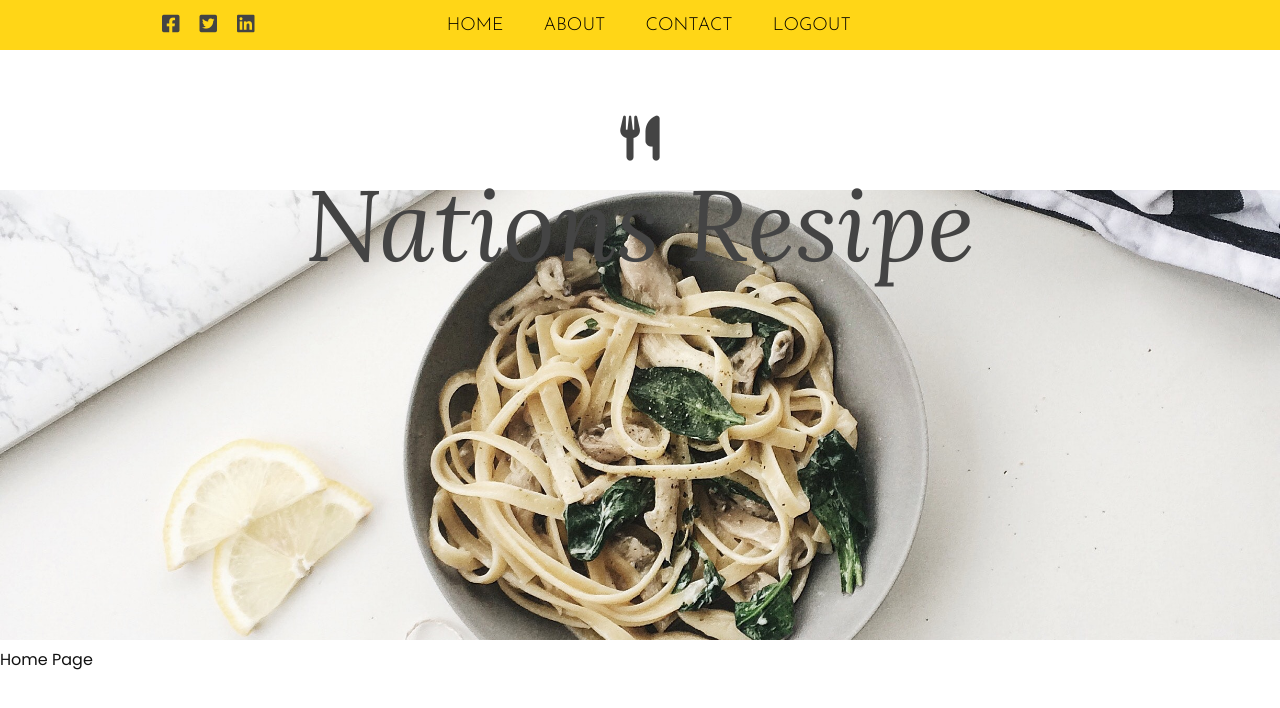
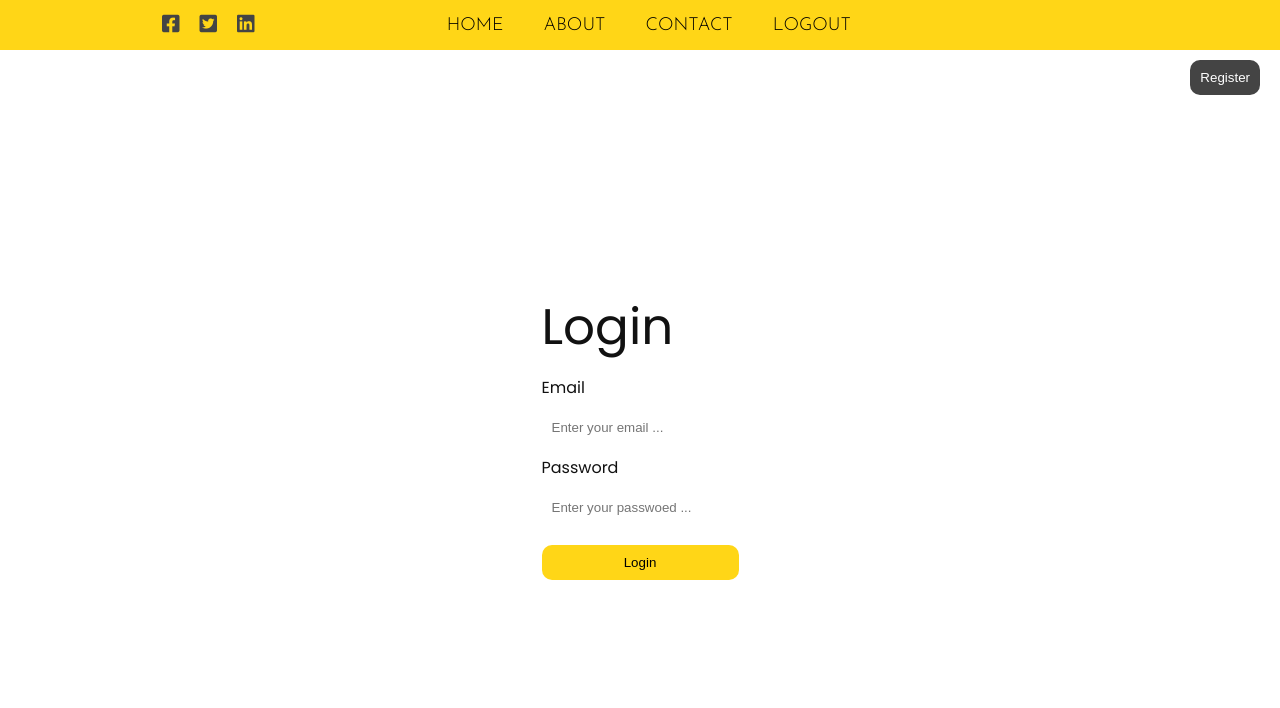
Before and after one commit to HaniMohseni/nationsRecipeApp, a React (Create React App) app in the folder client/: page / in a window 1280 px wide. Shown: the top 708 px of the page. Built offline with nearby package versions, Linux system fonts and the light colour scheme; no server answers.

Commit message:
Login Page design

```diff
--- a/client/src/component/App.js
+++ b/client/src/component/App.js
@@ -5,6 +5,7 @@ import "./GlobalStyles"
 import RandomMeal from "./RandomMeal"
 import Topbar from "./Topbar";
 import Home from '../pages/Home';
+import Login from '../pages/Login';
 
 function App() {
   return (
@@ -12,9 +13,9 @@ function App() {
     <div >
 
       <Topbar/>
-      <Home/>
+      <Login/>
 
-      <RandomMeal/>
+      {/* <RandomMeal/> */}
 
 
     </div>
--- a/client/src/pages/Home.js
+++ b/client/src/pages/Home.js
@@ -3,11 +3,11 @@ import Header from '../component/Header'
 import styled from 'styled-components';
 
 
-function Home() {
+const Home=()=> {
     return (
         <div>
             <Header/>
-            Home Page
+
 
         </div>
     )
--- /dev/null
+++ b/client/src/pages/Login.js
@@ -0,0 +1,94 @@
+import React from 'react'
+import styled, { StyledComponent } from 'styled-components'
+
+import LoginBackground from "../assets/LoginBackground.jpg"
+
+
+const Login=()=> {
+    return (
+        <Logindiv>
+
+            <Loginform>
+
+                <LoginSpan>Login</LoginSpan>
+
+                <Loginlabel>Email</Loginlabel>
+                <Logininput type="text" placeholder="Enter your email ..."/>
+
+                <Loginlabel>Password</Loginlabel>
+                <Logininput type="password" placeholder="Enter your passwoed ..."/>
+
+                <LoginButton>Login</LoginButton>
+
+             </Loginform>
+
+                <LoginRegisterButton>Register</LoginRegisterButton>
+
+        </Logindiv>
+    )
+}
+
+const Logindiv = styled.div`
+height: calc(100vh - 50px);
+display:flex;
+flex-direction:column;
+align-items:center;
+justify-content:center;
+background: linear-gradient(
+    rgba(255, 255, 255, 0.5)
+    rgba(255, 255, 255, 0.5)
+),
+url("LoginBackground");
+background-size:cover;
+
+`
+
+const LoginSpan=styled.span`
+font-size: 50px;
+
+`
+
+const Loginform=styled.form`
+margin-top:20px;
+display: flex;
+flex-direction: column;
+
+`
+
+const Loginlabel = styled.label`
+margin: 10px 0;
+
+`
+const Logininput= styled.input`
+padding:10px;
+background-color: white;
+border: none;
+
+`
+
+const LoginButton=styled.button`
+margin-top: 20px;
+cursor: pointer;
+background-color:  #ffd617;
+border: none;
+border-radius:10px;
+padding: 10px;
+
+
+`
+
+const LoginRegisterButton= styled.button`
+position: absolute;
+top:60px;
+right:20px;
+background-color:#444;
+cursor: pointer;
+border:none;
+padding: 10px;
+border-radius: 10px;
+color: white;
+
+
+`
+
+export default Login
```
Also changed, not shown: client/src/component/Login.js (deleted), client/src/pages/Register.js (added), 1 other file (tests, documents, lock files or other folders).
